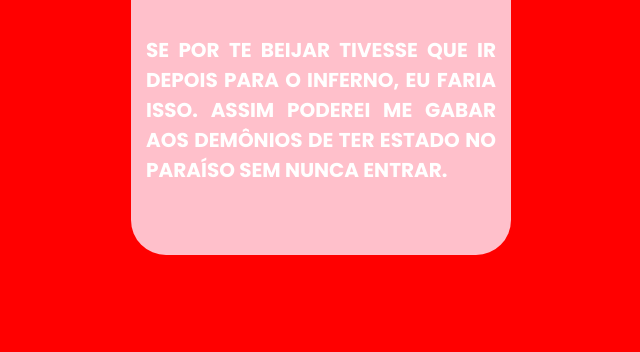
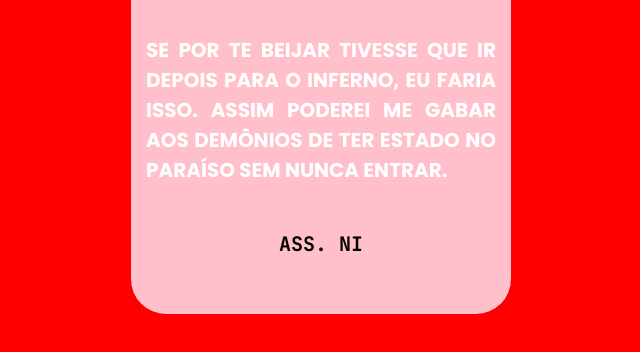
Before and after one commit to niink23/luiza, a plain HTML site: page index.html in a window 1280 px wide. Shown: the part 330-682 px from the top of the page, without its empty margins (319-959 px from the left). Drawn offline with Linux system fonts and the light colour scheme.

Commit message:
Add files via upload

```diff
--- a/index.html
+++ b/index.html
@@ -11,6 +11,7 @@
   <div class="box">
     <h1>Luiza</h1>
     <p>Se por te beijar tivesse que ir depois para o inferno, eu faria isso. Assim poderei me gabar aos demônios de ter estado no paraíso sem nunca entrar.</p>
+    <h2>Ass. Ni</h2>
   </div>
 
 </body>
--- a/style.css
+++ b/style.css
@@ -38,3 +38,9 @@ html {
   font-weight: 700;
   margin-bottom: 30px;
 }
+
+.box h2 {
+  color: black;
+  font-size: 20px;
+  font-family: 'JetBrains Mono';
+}
```
